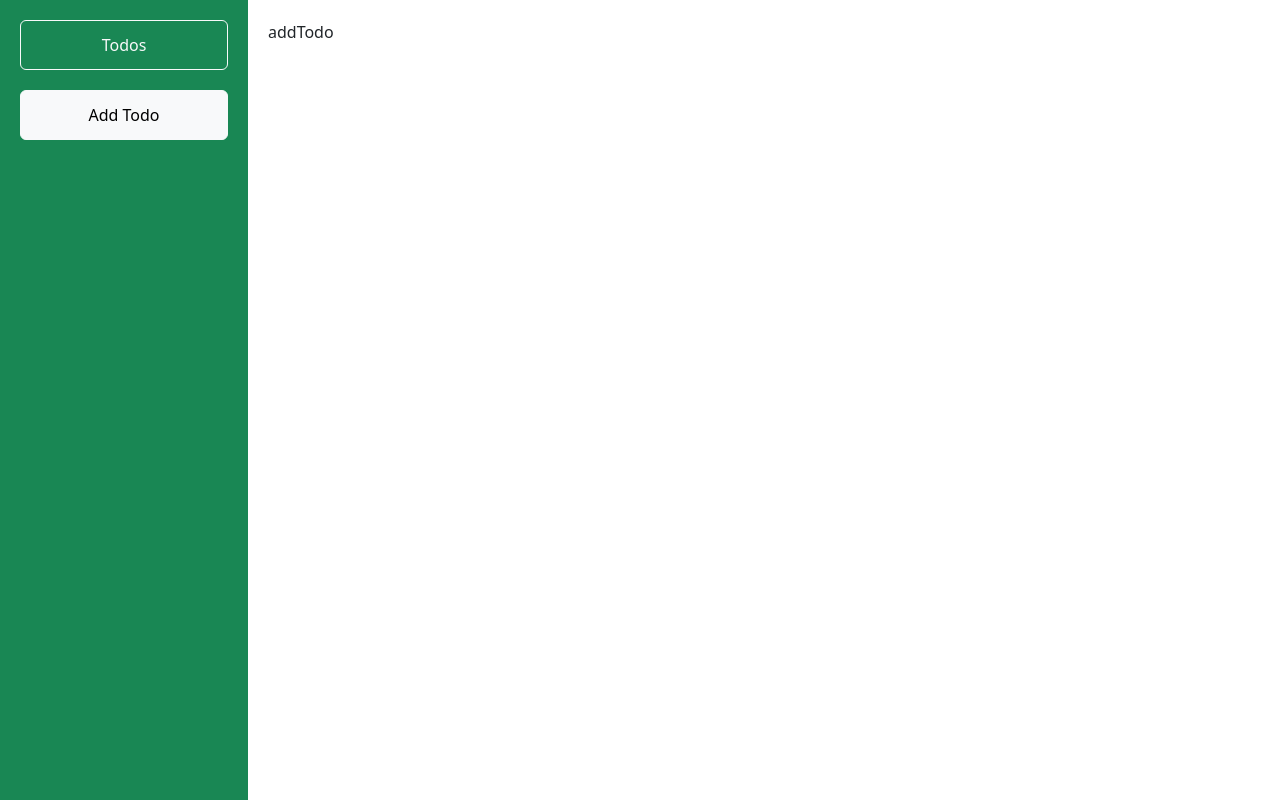
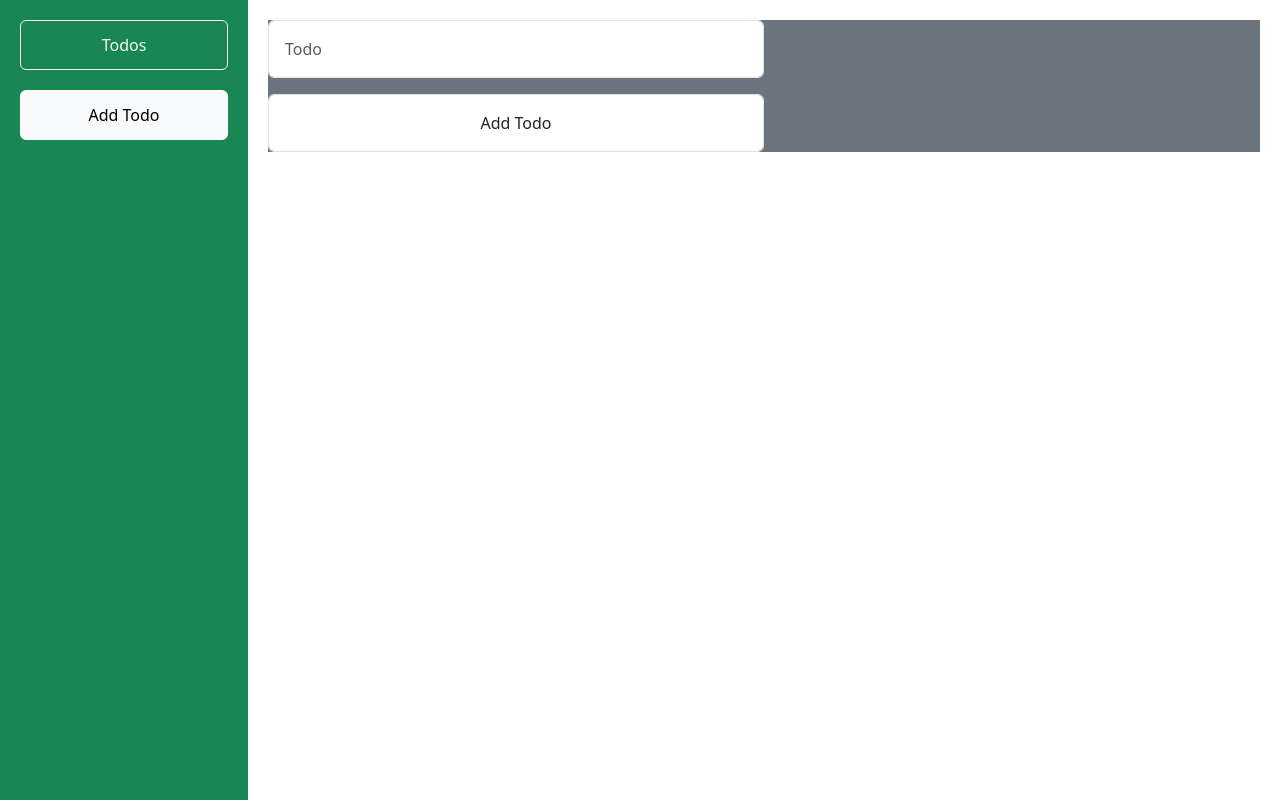
Before and after one commit to TheCodeFather0/fe32-react-todo, a React (Vite) app: page / in a window 1280 px wide. Both pictures are taken after a click on the button "Add Todo". Built offline with nearby package versions, Linux system fonts and the light colour scheme.

Commit message:
add todo completed

```diff
--- a/src/Components/AddTodo.jsx
+++ b/src/Components/AddTodo.jsx
@@ -1,7 +1,45 @@
-import React from "react";
+import React, { useRef } from "react";
+import toast from "react-hot-toast";
 
-const AddTodo = () => {
-  return <div className="addTodo">addTodo</div>;
+const AddTodo = ({ setTodos, todos }) => {
+  const inpref = useRef();
+
+  const addNewTodo = (e) => {
+    e.preventDefault();
+    const date = new Date();
+    const data = {
+      id: date.getTime(),
+      todo: inpref.current.value,
+      isDone: false,
+    };
+    if (inpref.current.value) {
+      setTodos([data, ...todos]);
+      toast.success("Yeni todo elave edildi");
+      inpref.current.value = "";
+      inpref.current.focus();
+    } else {
+      toast.error("todo bos olmamalidir");
+    }
+  };
+  return (
+    <div className="addTodo bg-secondary">
+      <div className="col-6">
+        <form onSubmit={addNewTodo}>
+          <input
+            className="form-control p-3"
+            type="text"
+            placeholder="Todo"
+            ref={inpref}
+          />
+          <input
+            className="form-control p-3 mt-3"
+            type="submit"
+            value="Add Todo"
+          />
+        </form>
+      </div>
+    </div>
+  );
 };
 
 export default AddTodo;
```
